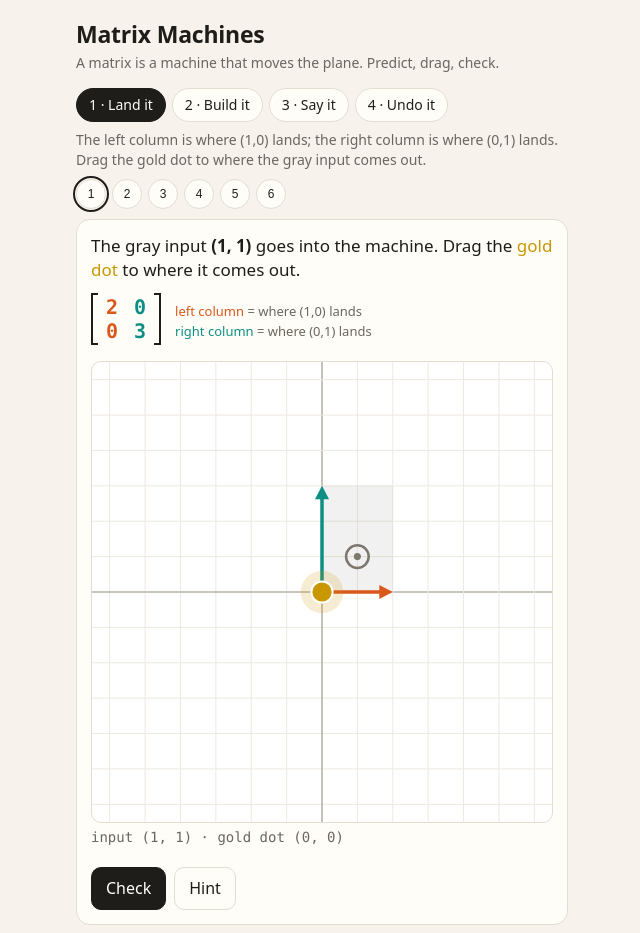
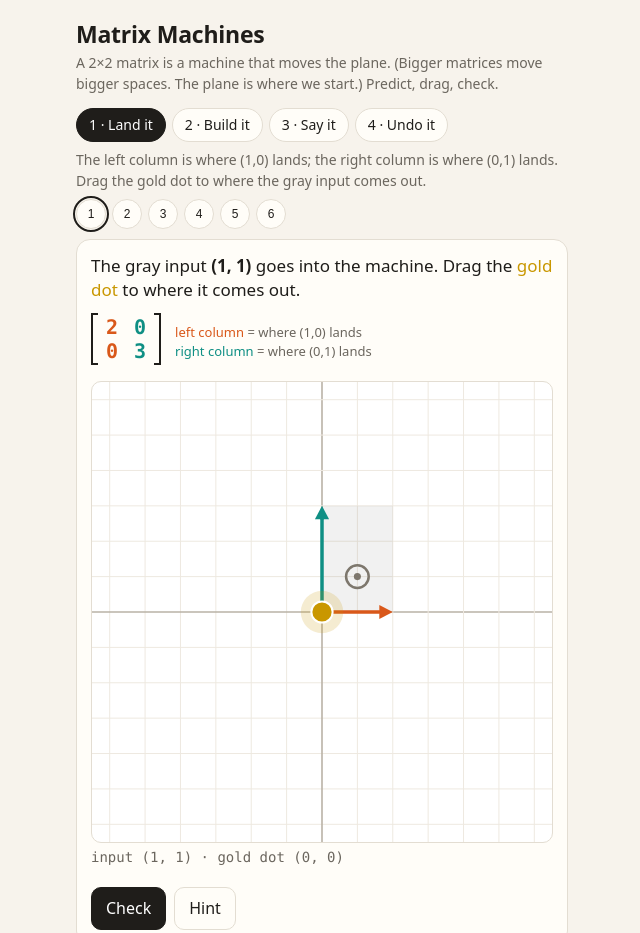
Before and after one commit to Alex-Lewandowski/Intuitive_linear_algebra, a plain HTML site: page index.html in a window 1280 px wide. Shown: the top 933 px of the page, without its empty margins (318-958 px from the left). Drawn offline with Linux system fonts and the light colour scheme.

Commit message:
Clarify tagline: 2×2 matrices move the plane
Co-Authored-By: Claude Opus 5.5 <noreply@anthropic.com>
Claude-Session: https://claude.ai/code/session_01TEHUJDrekJ5YPnqBmfk95Z

```diff
--- a/index.html
+++ b/index.html
@@ -50,7 +50,7 @@ footer{margin-top:18px;color:var(--mute);font-size:13px}
 <main>
   <header>
     <h1>Matrix Machines</h1>
-    <p>A matrix is a machine that moves the plane. Predict, drag, check.</p>
+    <p>A 2×2 matrix is a machine that moves the plane. (Bigger matrices move bigger spaces. The plane is where we start.) Predict, drag, check.</p>
   </header>
   <nav id="chapters"></nav>
   <p id="blurb"></p>
```
Also changed, not shown: 1 other file.
